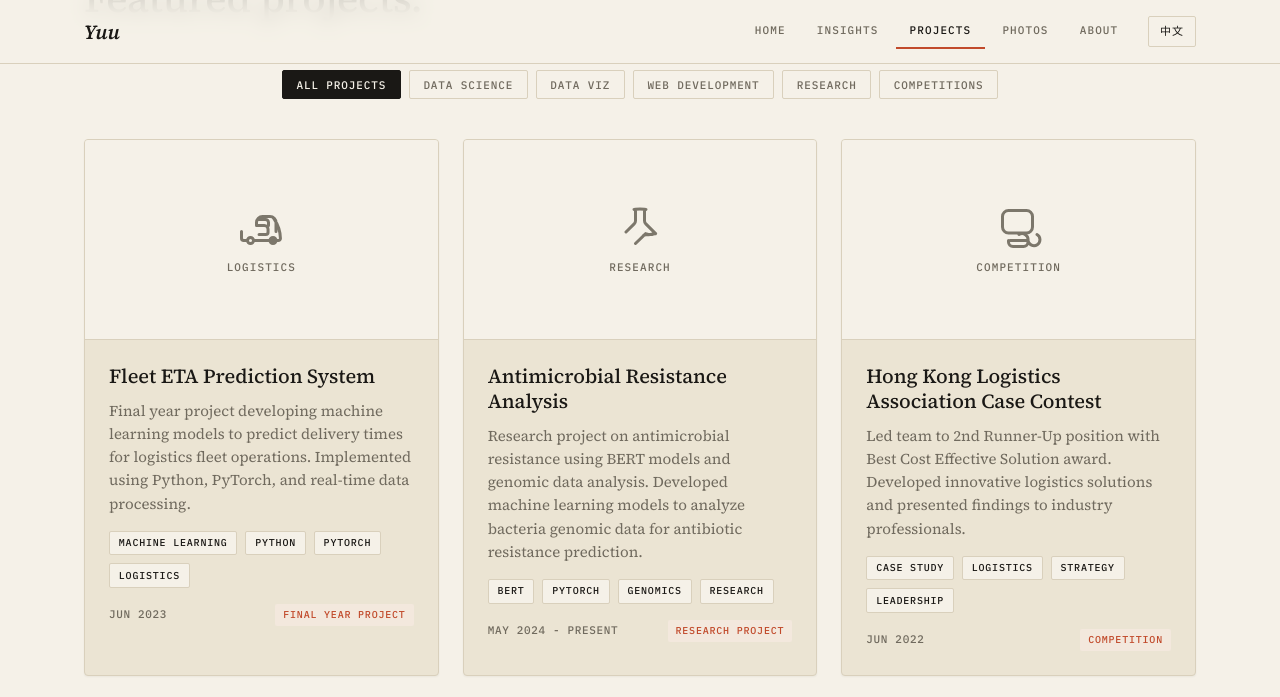
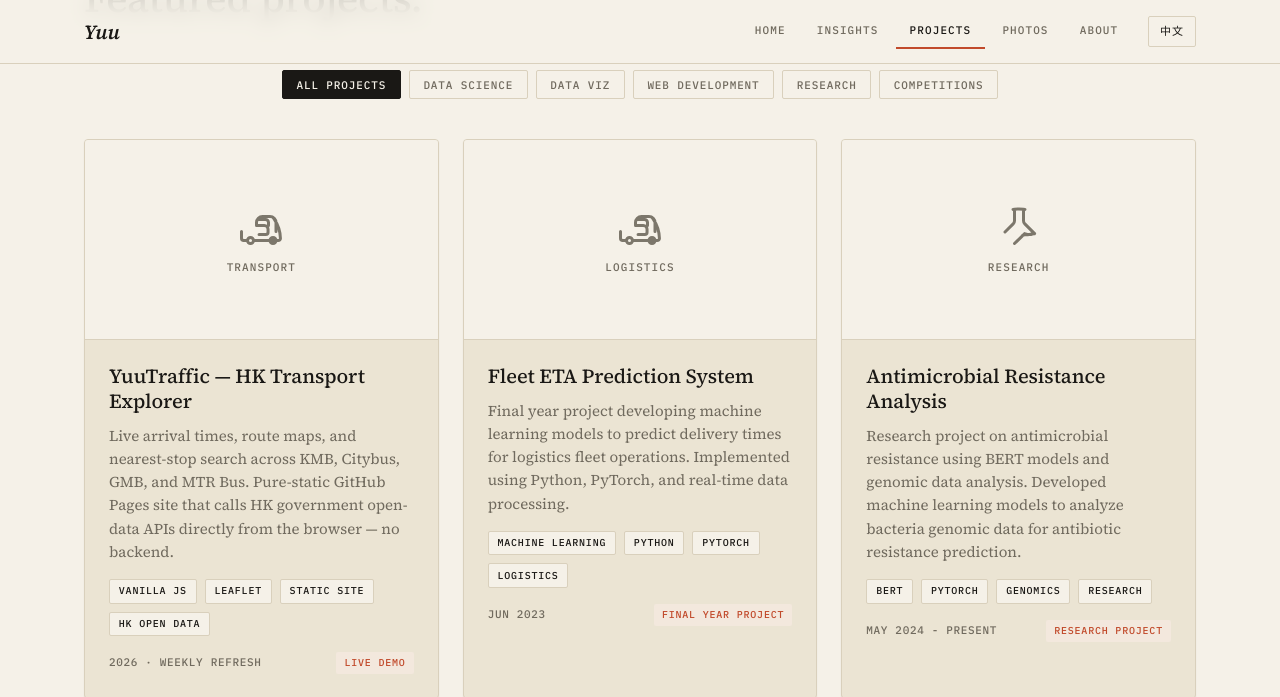
Before and after one commit to yutsang/yutsang.github.io, a Jekyll site: the page projects/index.html, which Jekyll copies as it is, in a window 1280 px wide and 900 px high, scrolled down 350 px, cut to the strip 0-697 px from the top of the window. Built offline with Jekyll 4.4.1, drawn with Linux system fonts in a browser that asks for light colours.

Commit message:
feat(projects): add YuuTraffic project card + wrapper page
The wrapper at projects/yuutraffic/ uses the site's nav, hero, and
footer; the YuuTraffic widget is embedded inside the .main-content
container. The widget's CSS variables fall through to the site's
--color-* tokens so the route panel, badges, and ETA card render
in the site's palette.

Asset references use ?v=__ASSET_VER__ which gets stamped at mirror
time by yuutraffic's scripts/publish.sh — no manual cache-bust to
maintain.

Co-Authored-By: Claude Opus 4.7 (1M context) <noreply@anthropic.com>

```diff
--- a/projects/index.html
+++ b/projects/index.html
@@ -58,6 +58,36 @@
         </div>
 
         <div class="projects-grid">
+            <!-- YuuTraffic — HK Public Transport Explorer -->
+            <a class="project-card" data-category="web" href="/projects/yuutraffic/" style="text-decoration:none;color:inherit">
+                <div class="project-image">
+                    <div class="media-placeholder" aria-hidden="true">
+                        <svg xmlns="http://www.w3.org/2000/svg" fill="none" viewBox="0 0 24 24" stroke="currentColor" stroke-width="1.5"><path stroke-linecap="round" stroke-linejoin="round" d="M8.25 18.75a1.5 1.5 0 01-3 0m3 0a1.5 1.5 0 00-3 0m3 0h6m-9 0H3.375a1.125 1.125 0 01-1.125-1.125V14.25m17.25 4.5a1.5 1.5 0 01-3 0m3 0a1.5 1.5 0 00-3 0m3 0h1.125c.621 0 1.129-.504 1.09-1.124a17.902 17.902 0 00-3.107-9.516l-.83-1.123m-3.75 11.763h6m-9-3h3.375a1.125 1.125 0 001.125-1.125v-1.5c0-1.036-.84-1.875-1.875-1.875H9.75v-1.5a3 3 0 013-3h3.75a3 3 0 013 3v4.5m-9-6h3.75a1.5 1.5 0 011.5 1.5v1.5"/></svg>
+                        <span>Transport</span>
+                    </div>
+                    <div class="project-overlay">
+                        <span class="view-project"><span data-lang="en">Open YuuTraffic</span><span data-lang="zh">開啟 YuuTraffic</span></span>
+                    </div>
+                </div>
+                <div class="project-content">
+                    <h3><span data-lang="en">YuuTraffic — HK Transport Explorer</span><span data-lang="zh">YuuTraffic — 香港交通探索</span></h3>
+                    <p>
+                        <span data-lang="en">Live arrival times, route maps, and nearest-stop search across KMB, Citybus, GMB, and MTR Bus. Pure-static GitHub Pages site that calls HK government open-data APIs directly from the browser — no backend.</span>
+                        <span data-lang="zh">即時到站時間、路線地圖與就近站點搜尋,涵蓋九巴、城巴、專線小巴及港鐵巴士。完全靜態 GitHub Pages,瀏覽器直接呼叫政府開放資料 API,無需後端。</span>
+                    </p>
+                    <div class="project-tags">
+                        <span class="tag">Vanilla JS</span>
+                        <span class="tag">Leaflet</span>
+                        <span class="tag">Static site</span>
+                        <span class="tag">HK Open Data</span>
+                    </div>
+                    <div class="project-meta">
+                        <span class="project-date"><span data-lang="en">2026 · weekly refresh</span><span data-lang="zh">2026 · 每週更新</span></span>
+                        <span class="project-type"><span data-lang="en">Live demo</span><span data-lang="zh">即時示範</span></span>
+                    </div>
+                </div>
+            </a>
+
             <!-- LF Logistics Project -->
             <div class="project-card" data-category="data">
                 <div class="project-image">
```
Also changed, not shown: projects/yuutraffic/index.html (added, +170 -0 lines).
